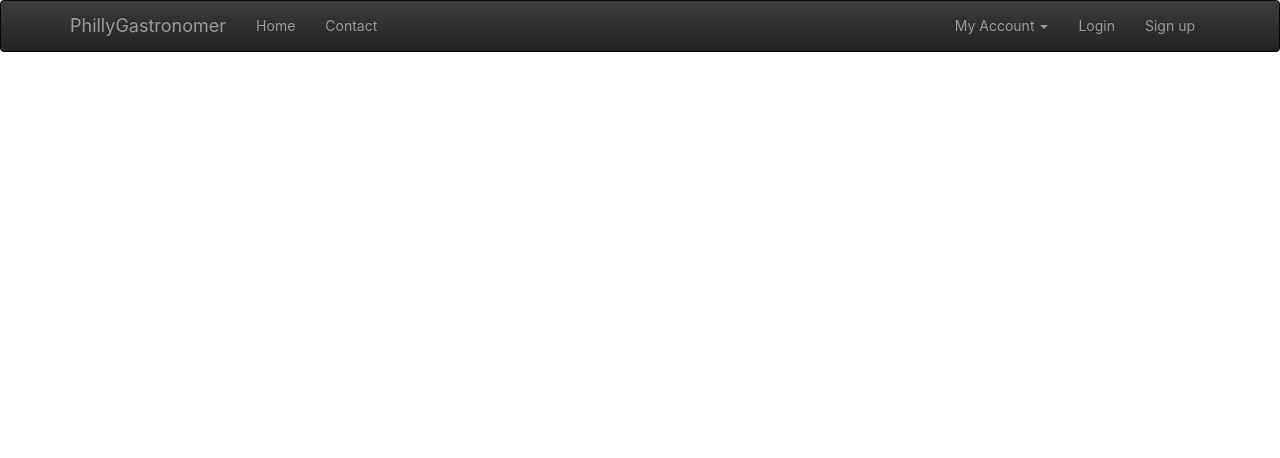
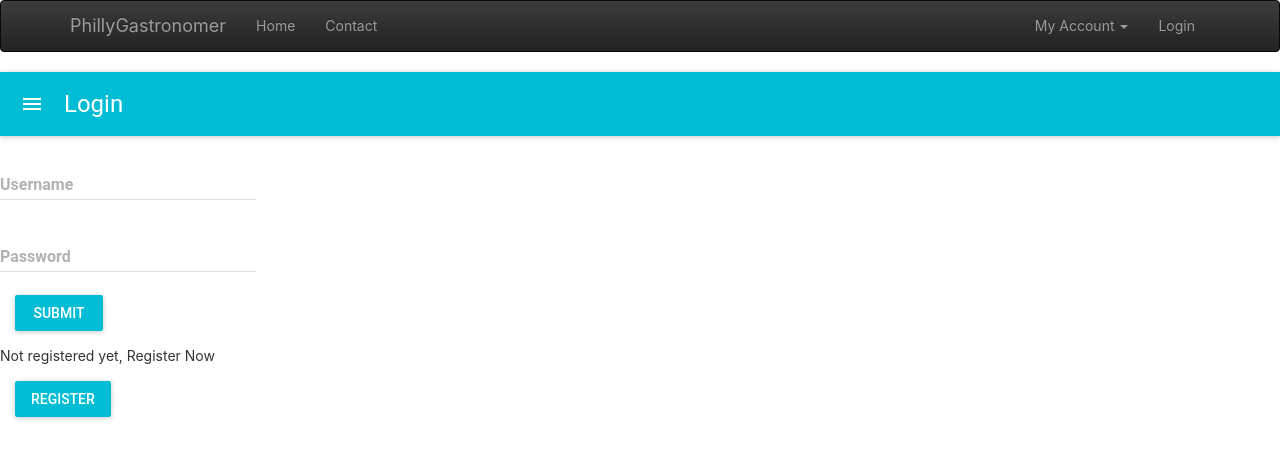
Before and after one commit to olivia-aosun/PhillyGastronomer, a React app in the folder Frontend/: page /login in a window 1280 px wide. Shown: the top 458 px of the page. Built offline with nearby package versions, Linux system fonts and the light colour scheme.

Commit message:
Added login screen

```diff
--- a/Frontend/src/components/ContactPage/ContactPage.js
+++ b/Frontend/src/components/ContactPage/ContactPage.js
@@ -3,7 +3,6 @@
 import Grid from 'react-bootstrap/lib/Grid';
 import Image from 'react-bootstrap/lib/Image';
 import classes from './ContactPage.css';
-
 
 const ContactPage = (props) => (
     <Grid >
@@ -32,8 +31,6 @@
 
     </Grid>
 
-
-
 );
 
 export default ContactPage;
--- a/Frontend/src/components/NavBar/NavBar.js
+++ b/Frontend/src/components/NavBar/NavBar.js
@@ -3,10 +3,12 @@
 import Home from '../../containers/Home/Home';
 import ContactPage from '../ContactPage/ContactPage';
 import { Route, NavLink, Switch, Redirect } from 'react-router-dom';
+import LoginScreen from '../../containers/LoginScreen/LoginScreen';
 let NavItem = require("react-bootstrap/lib/NavItem");
 let Nav = require("react-bootstrap/lib/Nav");
 let MenuItem = require("react-bootstrap/lib/MenuItem");
 let NavDropdown = require("react-bootstrap/lib/NavDropdown");
+
 
 class NavBar extends Component {
     render() {
@@ -32,11 +34,8 @@
                             <MenuItem eventKey={3.1}>History</MenuItem>
                             <MenuItem eventKey={3.2}>Favorite</MenuItem>
                         </NavDropdown>
-                        <NavItem eventKey={2} href="#">
+                        <NavItem eventKey={2} href="/login">
                             Login
-                        </NavItem>
-                        <NavItem eventKey={2} href="#">
-                            Sign up
                         </NavItem>
                     </Nav>
                 </Navbar.Collapse>
@@ -44,6 +43,8 @@
 
             <Route exact path="/" component={Home}></Route>
             <Route path="/contact" component={ContactPage}></Route>
+            <Route path="/login" component={LoginScreen}></Route>
+
             </div>
         );
     }
--- /dev/null
+++ b/Frontend/src/containers/Login/Login.js
@@ -0,0 +1,46 @@
+import React, { Component } from 'react';
+import MuiThemeProvider from 'material-ui/styles/MuiThemeProvider';
+import AppBar from 'material-ui/AppBar';
+import RaisedButton from 'material-ui/RaisedButton';
+import TextField from 'material-ui/TextField';
+
+class Login extends Component {
+constructor(props){
+  super(props);
+  this.state={
+  username:'',
+  password:''
+  }
+ }
+render() {
+    return (
+      <div>
+        <MuiThemeProvider>
+          <div>
+          <AppBar
+             title="Login"
+           />
+           <TextField
+             hintText="Enter your Username"
+             floatingLabelText="Username"
+             onChange = {(event,newValue) => this.setState({username:newValue})}
+             />
+           <br/>
+             <TextField
+               type="password"
+               hintText="Enter your Password"
+               floatingLabelText="Password"
+               onChange = {(event,newValue) => this.setState({password:newValue})}
+               />
+             <br/>
+             <RaisedButton label="Submit" primary={true} style={style} onClick={(event) => this.handleClick(event)}/>
+         </div>
+         </MuiThemeProvider>
+      </div>
+    );
+  }
+}
+const style = {
+ margin: 15,
+};
+export default Login;
--- /dev/null
+++ b/Frontend/src/containers/LoginScreen/LoginScreen.js
@@ -0,0 +1,47 @@
+import React, { Component } from 'react';
+import MuiThemeProvider from 'material-ui/styles/MuiThemeProvider';
+import RaisedButton from 'material-ui/RaisedButton';
+import Login from '../Login/Login';
+import Register from '../Register/Register';
+
+class LoginScreen extends Component {
+    constructor(props) {
+        super(props);
+        this.state = {
+            username: '',
+            password: '',
+            loginscreen: [],
+            loginmessage: '',
+            buttonLabel: 'Register',
+            isLogin: true
+        }
+    }
+    componentWillMount() {
+        var loginscreen = [];
+        loginscreen.push(<Login parentContext={this} appContext={this.props.parentContext} />);
+        var loginmessage = "Not registered yet, Register Now";
+        this.setState({
+            loginscreen: loginscreen,
+            loginmessage: loginmessage
+        })
+    }
+    render() {
+        return (
+            <div className="loginscreen">
+                {this.state.loginscreen}
+                <div>
+                    {this.state.loginmessage}
+                    <MuiThemeProvider>
+                        <div>
+                            <RaisedButton label={this.state.buttonLabel} primary={true} style={style} onClick={(event) => this.handleClick(event)} />
+                        </div>
+                    </MuiThemeProvider>
+                </div>
+            </div>
+        );
+    }
+}
+const style = {
+    margin: 15,
+};
+export default LoginScreen;
--- /dev/null
+++ b/Frontend/src/containers/Register/Register.js
@@ -0,0 +1,62 @@
+import React, { Component } from 'react';
+import MuiThemeProvider from 'material-ui/styles/MuiThemeProvider';
+import AppBar from 'material-ui/AppBar';
+import RaisedButton from 'material-ui/RaisedButton';
+import TextField from 'material-ui/TextField';
+import axios from 'axios';
+
+class Register extends Component {
+  constructor(props){
+    super(props);
+    this.state={
+      first_name:'',
+      last_name:'',
+      email:'',
+      password:''
+    }
+  }
+  render() {
+    return (
+      <div>
+        <MuiThemeProvider>
+          <div>
+          <AppBar
+             title="Register"
+           />
+           <TextField
+             hintText="Enter your First Name"
+             floatingLabelText="First Name"
+             onChange = {(event,newValue) => this.setState({first_name:newValue})}
+             />
+           <br/>
+           <TextField
+             hintText="Enter your Last Name"
+             floatingLabelText="Last Name"
+             onChange = {(event,newValue) => this.setState({last_name:newValue})}
+             />
+           <br/>
+           <TextField
+             hintText="Enter your Email"
+             type="email"
+             floatingLabelText="Email"
+             onChange = {(event,newValue) => this.setState({email:newValue})}
+             />
+           <br/>
+           <TextField
+             type = "password"
+             hintText="Enter your Password"
+             floatingLabelText="Password"
+             onChange = {(event,newValue) => this.setState({password:newValue})}
+             />
+           <br/>
+           <RaisedButton label="Submit" primary={true} style={style} onClick={(event) => this.handleClick(event)}/>
+          </div>
+         </MuiThemeProvider>
+      </div>
+    );
+  }
+}
+const style = {
+  margin: 15,
+};
+export default Register;
```
